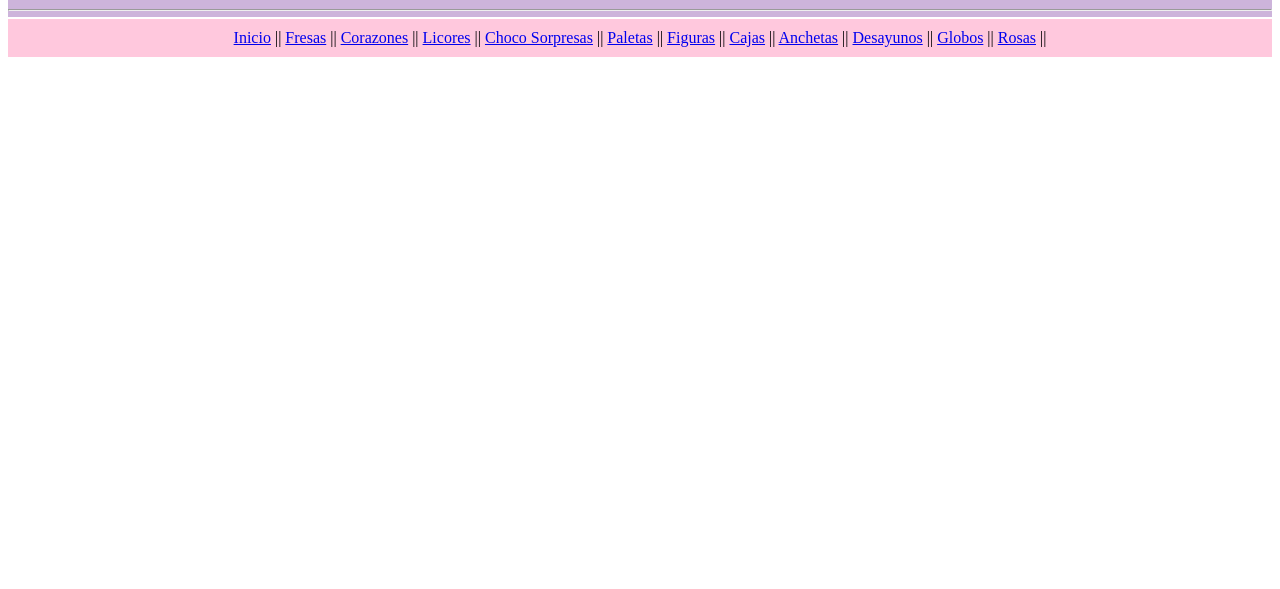
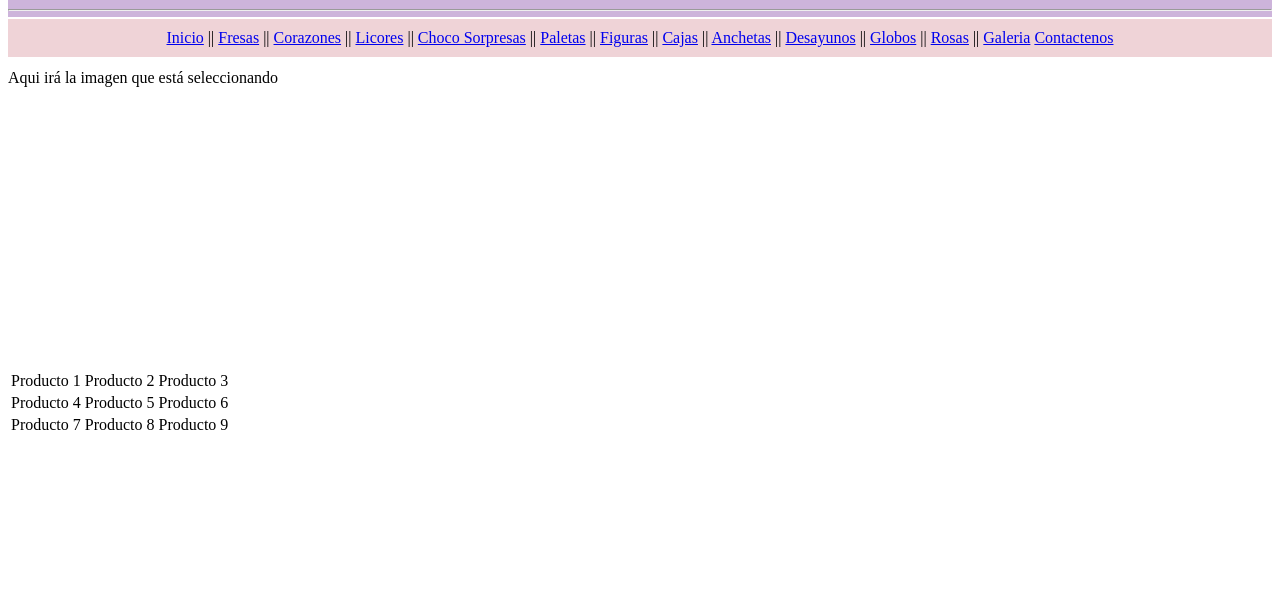
Before and after one commit to SocialDevs2022/AplicacionWeb, a plain HTML site: page Proyecto/tienda.html in a window 1280 px wide. Shown: the part 211-800 px from the top of the page. Drawn offline with Linux system fonts and the light colour scheme.

Commit message:
Se agrega main y footer en esquema básico

```diff
--- a/Proyecto/tienda.html
+++ b/Proyecto/tienda.html
@@ -13,7 +13,7 @@
             <h1 style="text-align: right; margin: 2% 20% auto; color: black; float: right; font-size: 80px">Tienda</h1>
         </div>
         <hr>
-        <nav style="background-color: #ffc8dd; text-align: center; padding: 10px">
+        <nav style="background-color: #efd3d7; text-align: center; padding: 10px">
             <a href="index.html">Inicio</a> ||
             <a href="#">Fresas</a> ||
             <a href="#">Corazones</a> ||
@@ -26,11 +26,38 @@
             <a href="#">Desayunos</a> ||
             <a href="#">Globos</a> ||
             <a href="#">Rosas</a> ||
+            <a href="/galeria.html">Galeria</a>
+            <a href="contacto.html">Contactenos</a>
         </nav>
     </header>
-    <main>
+    <main width: 100%>
+        <br>
+        <br>
+        <div style="border-radius: 20px; border-color: #ffc8dd; width: 100%; height: 300px">
+            <p>Aqui irá la imagen que está seleccionando</p>
+        </div>
+        <div style="border-radius:20px; border-color: #ffc8dd;  width: 100%; height: 300px">
+            <table>
+                <tr>
+                    <td>  Producto 1  </td>
+                    <td>  Producto 2  </td>
+                    <td>  Producto 3  </td>
+                </tr>
+                <tr>
+                    <td>  Producto 4  </td>
+                    <td>  Producto 5  </td>
+                    <td>  Producto 6  </td>
+                </tr>
+                <tr>
+                    <td>  Producto 7  </td>
+                    <td>  Producto 8  </td>
+                    <td>  Producto 9  </td>
+                </tr>
+            </table>
+        </div>
     </main>
-    <footer>
+    <footer style="background-color: #cdb4db; width: 100%; height: 100px; margin-top: 100px; text-align: center">
+        <h1>WhatSapp 310000000 </h1>
     </footer>
 </body>
 </html>
```
